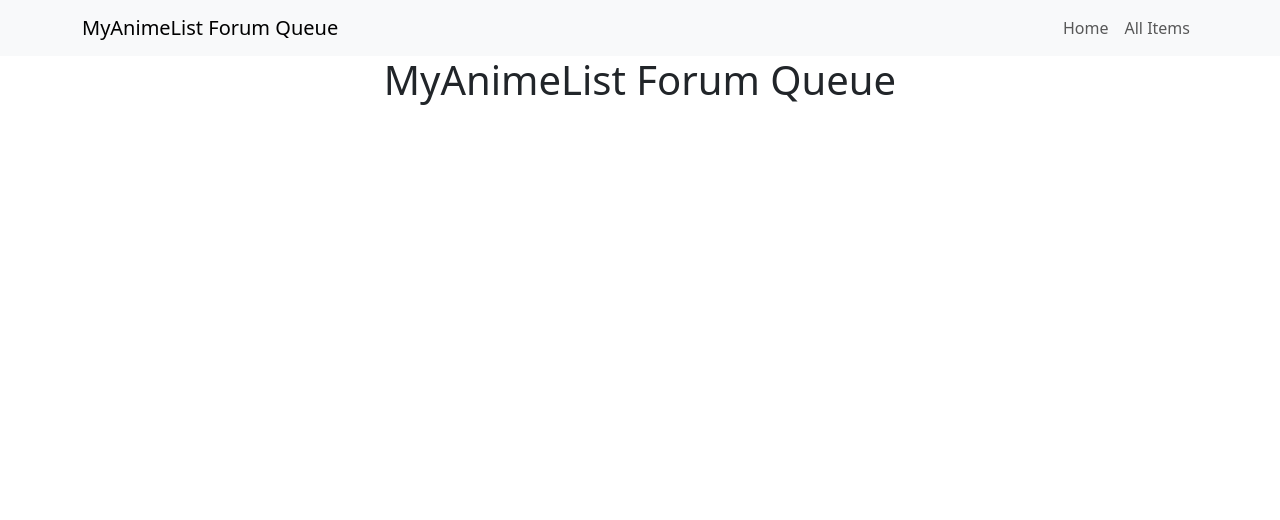
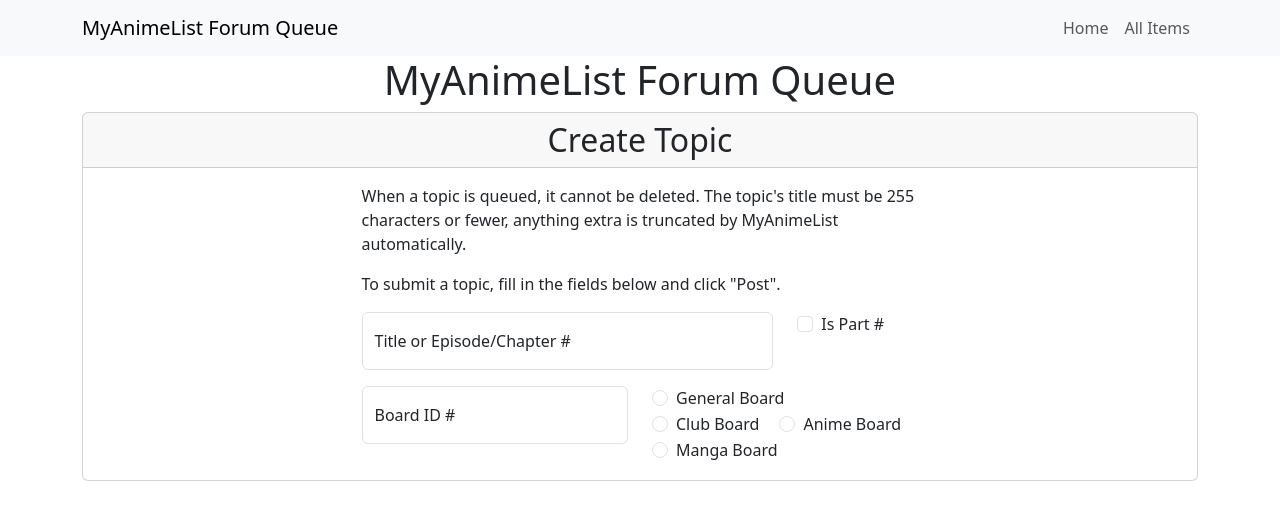
Before and after one commit to PythonCoderAS/myanimelist-forum-queue, a Django app: page / in a window 1280 px wide. Shown: the top 520 px of the page. Run offline with Django 4.2, Linux system fonts and the light colour scheme.

Commit message:
Add some forms

```diff
--- a/myanimelist_forum_queue/forum_queue/templates/forum_queue/index.html
+++ b/myanimelist_forum_queue/forum_queue/templates/forum_queue/index.html
@@ -11,6 +11,84 @@
 {% include "forum_queue/_header.html" %}
 <div class="container">
     <h1 class="text-center">MyAnimeList Forum Queue</h1>
+    <div class="card">
+        <h2 class="card-header text-center">Create Topic</h2>
+        <div class="card-body" style="padding-left: 25%;padding-right: 25%">
+            <p>When a topic is queued, it cannot be deleted. The topic's title must be
+                255 characters or fewer, anything extra is truncated by MyAnimeList
+                automatically.</p>
+            <p>To submit a topic, fill in the fields below and click "Post".</p>
+            <form>
+                <div>
+                    <div class="row">
+                        <div class="col-lg-9">
+                            <div class="form-floating mb-3">
+                                <input type="text" class="form-control" id="form-title"
+                                       placeholder="Title">
+                                <label for="form-title">Title or Episode/Chapter
+                                    #</label>
+                            </div>
+                        </div>
+                        <div class="col-lg-3">
+                            <div class="form-check">
+                                <input class="form-check-input" type="checkbox" value=""
+                                       id="form-is-part">
+                                <label class="form-check-label" for="form-is-part">
+                                    Is Part #
+                                </label>
+                            </div>
+                        </div>
+                        <div>
+                            <div class="row">
+                                <div class="col">
+                                    <div class="form-floating">
+                                        <input type="text" class="form-control"
+                                               id="form-id"
+                                               placeholder="1">
+                                        <label for="form-id">Board ID #</label>
+                                    </div>
+                                </div>
+                                <div class="col">
+                                    <fieldset id="board-type-radios">
+                                        <div class="form-check form-check-inline">
+                                            <input class="form-check-input" type="radio"
+                                                   name="board-type" id="board-general"
+                                                   value="1">
+                                            <label class="form-check-label"
+                                                   for="board-general">General
+                                                Board</label>
+                                        </div>
+                                        <div class="form-check form-check-inline">
+                                            <input class="form-check-input" type="radio"
+                                                   name="board-type" id="board-club"
+                                                   value="2">
+                                            <label class="form-check-label"
+                                                   for="board-club">Club
+                                                Board</label>
+                                        </div>
+                                        <div class="form-check form-check-inline">
+                                            <input class="form-check-input" type="radio"
+                                                   name="board-type" id="board-anime"
+                                                   value="3">
+                                            <label class="form-check-label"
+                                                   for="board-anime">Anime
+                                                Board</label>
+                                        </div>
+                                        <div class="form-check form-check-inline">
+                                            <input class="form-check-input" type="radio"
+                                                   name="board-type" id="board-manga"
+                                                   value="4">
+                                            <label class="form-check-label"
+                                                   for="board-manga">Manga
+                                                Board</label>
+                                        </div>
+                                    </fieldset>
+                                </div>
+                            </div>
+                        </div>
+            </form>
+        </div>
+    </div>
 </div>
 </body>
 </html>
```
